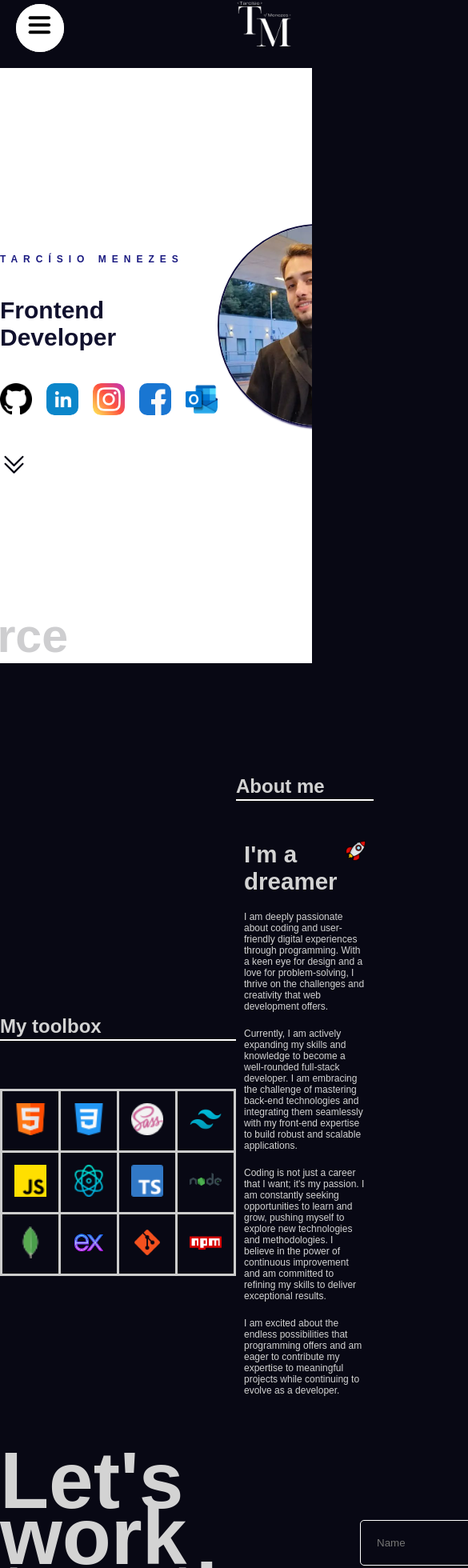
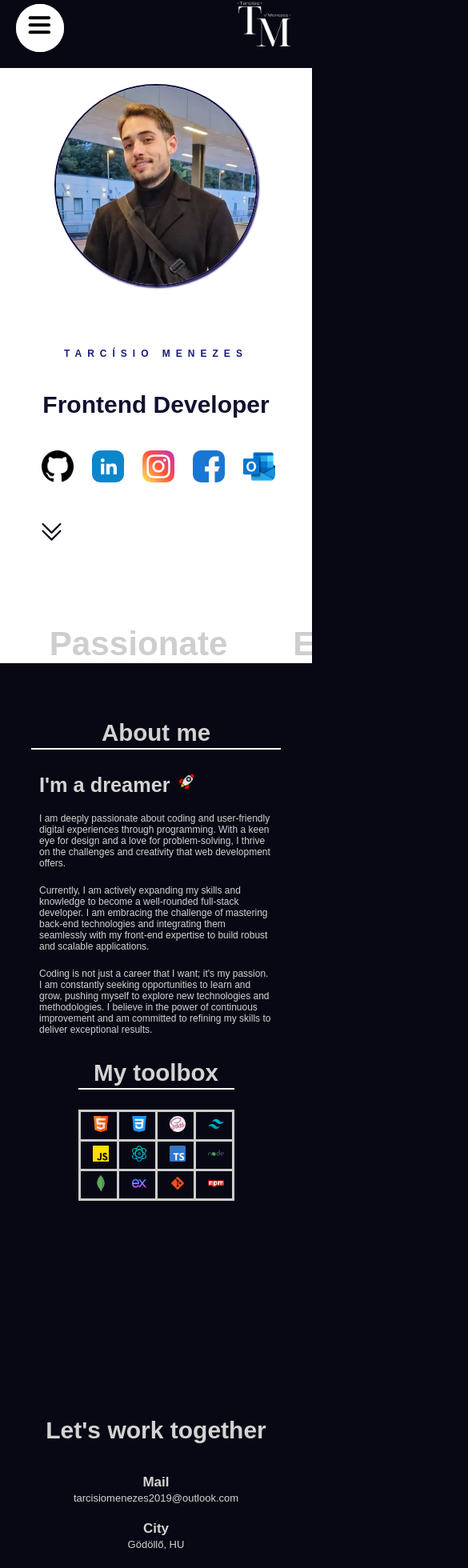
Before and after one commit to tarcisiomenezes2023/Portfolio, a React (Vite) app in the folder my-portfolio/: page / in a window 390 px wide. Shown: the part 15-1975 px from the top of the page at 80% size, 585 px wide, since content can reach past the window. Built offline with nearby package versions, Linux system fonts and the light colour scheme.

Commit message:
Hero Section and Contact are done. Just need to fix the part of About me and Skills and Download CV button.

```diff
--- a/my-portfolio/src/app.scss
+++ b/my-portfolio/src/app.scss
@@ -24,8 +24,14 @@ section {
     scroll-snap-align: center;
 }
 
-@mixin miniMobile {
-    @media (max-width: 500px) {
+@mixin SmallMobile {
+    @media (max-width: 400px) {
+        @content;
+    }
+}
+
+@mixin MidMobile {
+    @media (max-width: 600px) {
         @content;
     }
 }
--- a/my-portfolio/src/components/Navbar/navbar.scss
+++ b/my-portfolio/src/components/Navbar/navbar.scss
@@ -24,7 +24,7 @@
                 transition: 0.3s ease;
             }
             img:hover {
-                transform: scale(1.3);
+                transform: scale(1.2);
             }
         }
     }
--- a/my-portfolio/src/components/about/About.tsx
+++ b/my-portfolio/src/components/about/About.tsx
@@ -26,7 +26,7 @@ const About: React.FC = () => {
       <div className='Space'></div>
         <div className='flexContainer'>
           <div className='Container1'>
-        <div className='DivLine2'>
+        <div className='DivLine1'>
         <h1>About me</h1>
         <div className='HorizontalLine'></div>
         </div>
@@ -46,13 +46,10 @@ const About: React.FC = () => {
                 <p>Coding is not just a career that I want; it's my passion. I am constantly seeking opportunities to learn and grow,
                   pushing myself to explore new technologies and methodologies. I believe in the power of continuous improvement
                   and am committed to refining my skills to deliver exceptional results.</p>
-
-                <p>I am excited about the endless possibilities that programming offers and am eager to contribute my expertise to
-                   meaningful projects while continuing to evolve as a developer.</p>
             </div>
             </div>
             <div className='Container2'>
-            <div className='DivLine1'>
+            <div className='DivLine2'>
             <h1>My toolbox</h1>
             <div className='HorizontalLine'></div>
             </div>
--- a/my-portfolio/src/components/about/about.scss
+++ b/my-portfolio/src/components/about/about.scss
@@ -7,6 +7,11 @@
 
     .Space {
         height: 100px;
+        width: 100%;
+
+        @include MidMobile {
+            height: 70px;
+        }
     }
 
     .flexContainer {
@@ -17,8 +22,16 @@
         flex-direction: row-reverse;
 
 
+
         @include SmallTablet {
             margin-top: 40px;
+        }
+        @include mobile {
+            margin-top: 0;
+        }
+        @include MidMobile {
+            flex-direction: column;
+            gap: 20px;
         }
 
         .Container1 {
@@ -28,6 +41,14 @@
             width: 50%;
             gap: 40px;
 
+            @include MidMobile {
+                width: 80%;
+                gap: 20px;
+            }
+
+            .DivLine1 {
+
+
                 .HorizontalLine {
                     width: 100%;
                     margin: auto;
@@ -35,7 +56,14 @@
                     background: white;
                     margin-top: 2px;
                 }
+                h1 {
 
+                    @include MidMobile {
+                        text-align: center;
+                        font-size: 3.5vh;
+                    }
+                }
+            }
 
             .textContainer {
                 width: 100%;
@@ -55,6 +83,9 @@
                         @include SmallTablet {
                             font-size: 3.5vh;
                         }
+                        @include MidMobile {
+                            font-size: 3vh;
+                        }
                     }
 
                     img {
@@ -69,6 +100,10 @@
                         @include SmallTablet {
                             width: 25px;
                             height: 25px;
+                        }
+                        @include MidMobile {
+                            width: 20px;
+                            height: 20px;
                         }
                     }
 
@@ -99,7 +134,16 @@
             flex-direction: column;
             gap: 40px;
             height: 100%;
-            margin-top: 140px;
+            margin-top: 100px;
+
+            @include MidMobile {
+                margin-top: auto;
+                gap: 5px;
+                width: 50%;
+            }
+
+            .DivLine2 {
+
 
                 .HorizontalLine {
                     width: 100%;
@@ -108,6 +152,14 @@
                     background: white;
                     margin-top: 2px;
                 }
+                h1 {
+
+                    @include MidMobile {
+                        text-align: center;
+                        font-size: 3.5vh;
+                    }
+                }
+            }
 
             .ToolBoxContainer {
                 display: flex;
@@ -115,7 +167,6 @@
                 margin-top: 20px;
                 background: transparent;
                 border-radius: 5px;
-
 
                 table {
                     border-collapse: collapse;
@@ -127,7 +178,9 @@
 
                         @include tablet {
                             padding: 15px;
-
+                        }
+                        @include MidMobile {
+                            padding: 5px;
                         }
 
 
@@ -139,6 +192,19 @@
                                 width: 40px;
                                 height: 40px;
                             }
+                            @include SmallTablet {
+                                width: 30px;
+                                height: 30px;
+                            }
+                            @include mobile {
+                                width: 25px;
+                                height: 25px;
+                            }
+                            @include MidMobile {
+                                width: 20px;
+                                height: 20px;
+                                margin-left: 30%;
+                            }
                           }
                       }
                   }
--- a/my-portfolio/src/components/contact/contact.scss
+++ b/my-portfolio/src/components/contact/contact.scss
@@ -1,3 +1,5 @@
+@import "../../app.scss";
+
 .contact {
     height: 100%;
     max-width: 1366px;
@@ -6,19 +8,64 @@
     align-items: center;
     gap: 50px;
 
+    @include desktop {
+        gap: 20px;
+    }
+    @include mobile {
+        width: 100%;
+        padding: 10px;
+        flex-direction: column;
+    }
+
     .textContainer {
         flex: 1;
         display: flex;
         flex-direction: column;
         gap: 40px;
 
+        @include desktop {
+            gap: 30px;
+        }
+
+        @include mobile {
+            gap: 20px;
+            text-align: center;
+            align-items: center;
+            margin-top: 70px;
+        }
         h1 {
             font-size: 100px;
             line-height: 70px;
+
+            @include desktop {
+                font-size: 70px;
+            }
+            @include MidTablet {
+                font-size: 60px;
+            }
+            @include SmallTablet {
+                font-size: 50px;
+            }
+
+            @include mobile {
+                font-size: 36px;
+            }
+            @include SmallMobile {
+                font-size: 30px;
+            }
+        }
+        h2 {
+            @include SmallMobile {
+                font-size: 17px;
+            }
         }
 
         span {
             font-weight: 300;
+
+            @include SmallMobile {
+                font-size: 13px;
+            }
         }
 
         button {
@@ -39,6 +86,13 @@
     }
     .formContainer {
         flex: 1;
+        position: relative;
+        width: 100%;
+
+        @include mobile {
+            padding: 50px;
+            width: 100%;
+        }
 
         form {
             display: flex;
@@ -51,6 +105,10 @@
                 border: 1px solid white;
                 color: white;
                 border-radius: 5px;
+
+                @include mobile {
+                    padding: 10px;
+                }
             }
 
             button {
@@ -59,6 +117,10 @@
                background-color: orange;
                cursor: pointer;
                font-weight: 500;
+
+               @include mobile {
+                padding: 10px;
+               }
             }
         }
 
--- a/my-portfolio/src/components/hero/hero.scss
+++ b/my-portfolio/src/components/hero/hero.scss
@@ -13,10 +13,16 @@
     justify-content: space-around;
   }
 
+  @include MidMobile {
+    flex-direction: column-reverse;
+    align-items: center;
+      gap: 20px;
 
+  }
 
   .wrapper {
     height: 100%;
+
 
     .textContainer {
       width: 100%;
@@ -26,6 +32,11 @@
       justify-content: center;
       gap: 40px;
 
+      @include MidMobile {
+        height: 80%;
+        margin: auto;
+      }
+
       .social {
         display: flex;
         gap: 18px;
@@ -34,9 +45,17 @@
           width: 40px;
           border-radius: 10px;
           transition: 0.3s;
+          @include MidMobile {
+            margin-left: 10px;
+          }
+          @include SmallMobile {
+            margin-left: 5px;
+          }
         }
         img:hover {
           transform: scale(0.9);
+
+
         }
       }
 
@@ -56,6 +75,15 @@
           letter-spacing: 7px;
           box-sizing: border-box;
         }
+        @include MidMobile {
+          letter-spacing: 10px;
+          font-size: 15px;
+        }
+        @include SmallMobile {
+          letter-spacing: 7px;
+          font-size: 12px;
+          text-align: center;
+        }
       }
 
       h1 {
@@ -71,6 +99,13 @@
         @include MidTablet {
           font-size: 30px;
         }
+        @include MidMobile {
+          font-size: 35px;
+          text-align: center;
+        }
+        @include SmallMobile {
+          font-size: 30px;
+        }
 
 
       }
@@ -81,6 +116,11 @@
   .imageContainer {
     display: flex;
     align-items: center;
+
+    @include MidMobile {
+      margin-top: 20px;
+      width: 100%;
+    }
 
     img {
       border-radius: 50%;
@@ -98,6 +138,9 @@
       @include mobile {
         height: 30vh;
         width: 30svh;
+      }
+      @include MidMobile {
+        margin: auto;
       }
     }
     img:hover {
@@ -121,6 +164,16 @@
     @include MidTablet {
       font-size: 7vh;
     }
+    @include mobile {
+      font-size: 6vh;
+    }
+    @include MidMobile {
+      word-spacing: 100px;
+    }
+    @include SmallMobile {
+      font-size: 5vh;
+      word-spacing: 70px;
+    }
 
       span {
         word-spacing: normal;
--- a/my-portfolio/src/components/sidebar/sidebar.scss
+++ b/my-portfolio/src/components/sidebar/sidebar.scss
@@ -14,6 +14,23 @@
         bottom: 0;
         width: 400px;
         background: white;
+
+        @include desktop {
+          width: 350px;
+        }
+        @include tablet {
+          width: 300px;
+        }
+        @include SmallTablet {
+          width: 250px;
+        }
+        @include MidMobile {
+          width: 200px;
+        }
+        @include SmallMobile {
+          width: 150px;
+        }
+
       .links {
         position: absolute;
         width: 100%;
@@ -26,6 +43,19 @@
 
         a {
             font-size: 40px;
+
+            @include desktop {
+              font-size: 30px;
+            }
+            @include MidTablet {
+              font-size: 25px;
+            }
+            @include mobile {
+              font-size: 20px;
+            }
+            @include MidMobile {
+              font-size: 15px;
+            }
         }
       }
     }
```
Lines whose indentation alone changed are shown as unchanged.
